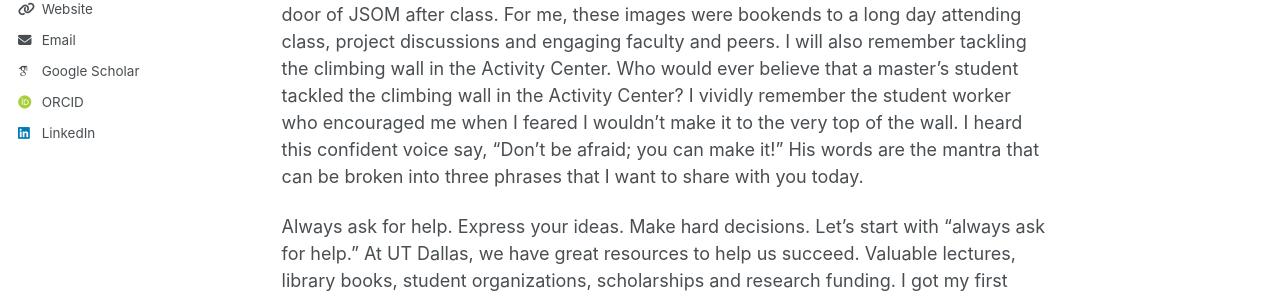
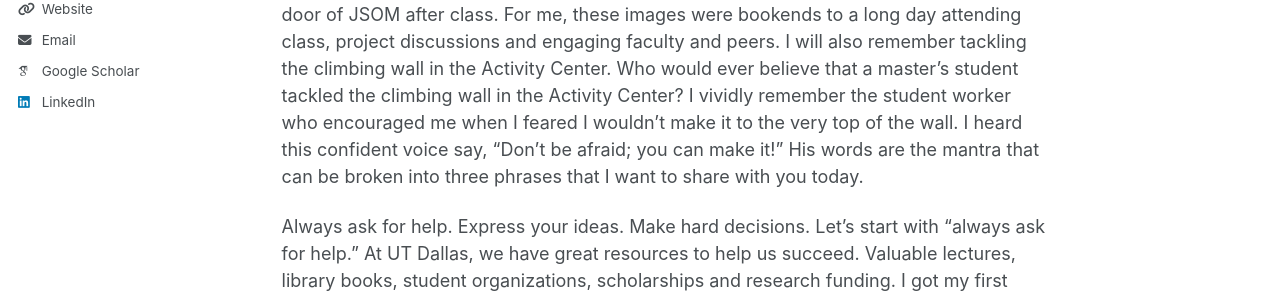
Before and after one commit to qxc2/kataliachen, a Jekyll site: the page built from _pages/about.md, in a window 1280 px wide. Shown: the part 327-620 px from the top of the page. Built offline with Jekyll 4.4.1, drawn with Linux system fonts in a browser that asks for light colours; some web fonts are replaced.

Commit message:
Update _config.yml

```diff
--- a/_config.yml
+++ b/_config.yml
@@ -36,7 +36,7 @@ author:
   arxiv            : # URL - Update with the correct link to your profile
   googlescholar    : "https://scholar.google.com/citations?user=PS_CX0AAAAAJ"
   impactstory      : # URL
-  orcid            : 0000-0002-6128-8656
+  orcid            : #0000-0002-6128-8656
   semantic         : # URL
   pubmed           : #"https://www.ncbi.nlm.nih.gov/pubmed/?term=john+snow"
   researchgate     : # URL
```
